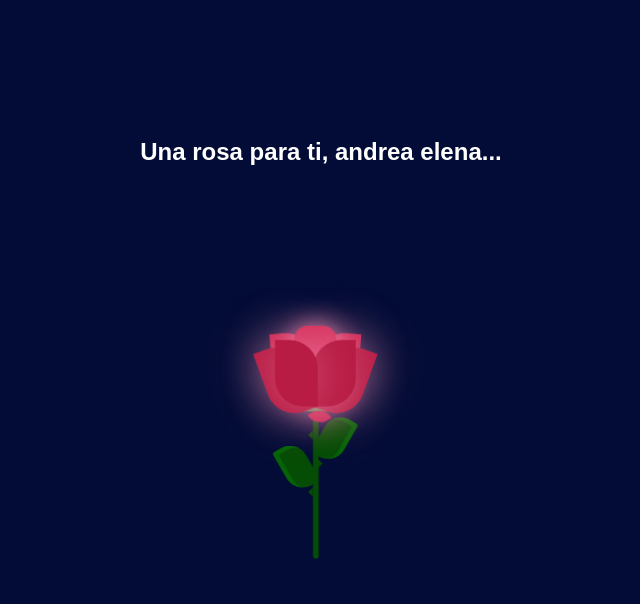
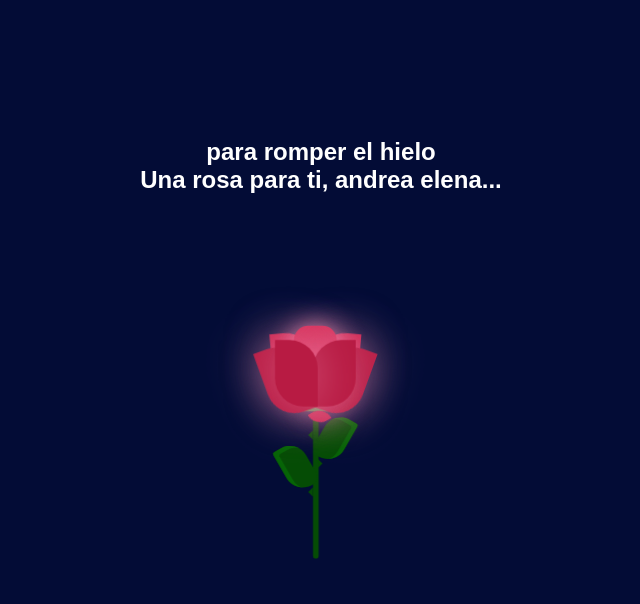
Before and after one commit to G-YHONNER/valentina, a plain HTML site: page index.html in a window 1280 px wide. Shown: the whole page, without its empty margins (327-967 px from the left). Drawn offline with Linux system fonts and the light colour scheme; a web font is replaced by a local one.

Commit message:
Actualizar index.html

```diff
--- a/index.html
+++ b/index.html
@@ -40,7 +40,7 @@
         </div>
       </div>
     </div>
-    <h2>Una rosa para ti, andrea elena...
+    <h2>para romper el hielo <br> Una rosa para ti, andrea elena...
     </h2>
   </body>
 </html>
```
